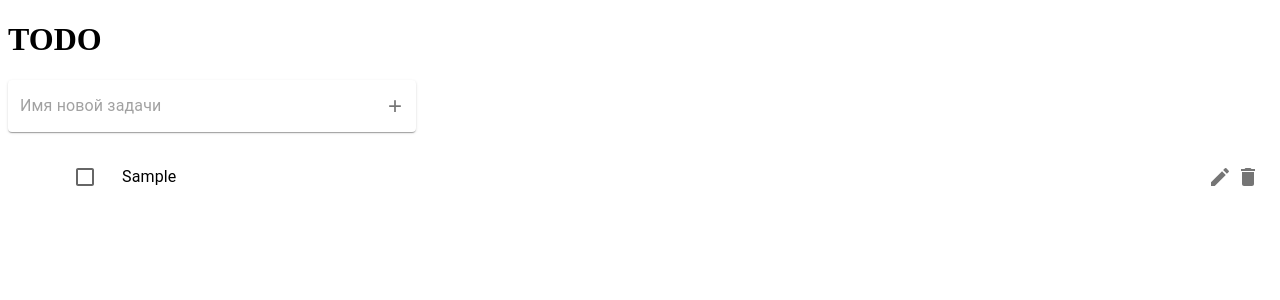
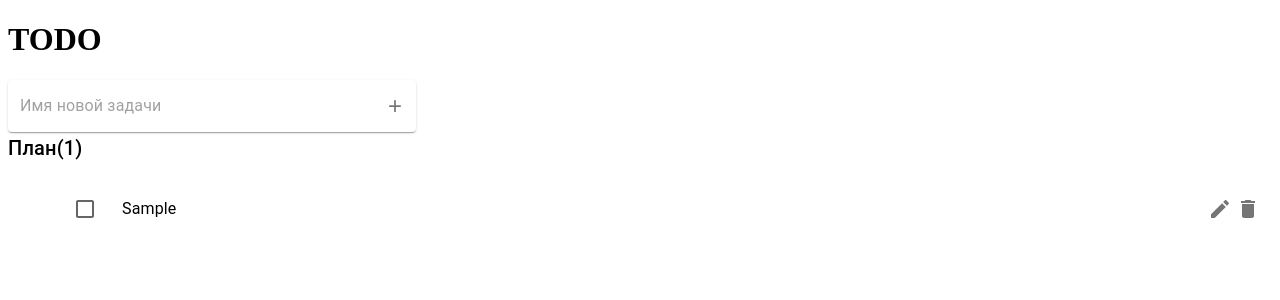
Before and after one commit to KISdev0/TODO-react, a React (Vite) app: page / in a window 1280 px wide. Both pictures are taken after typing "Sample" into the empty fields and a click on the button "search". Shown: the top 300 px of the page. Built offline with nearby package versions, Linux system fonts and the light colour scheme.

Commit message:
добавили категории

```diff
--- a/src/ui/TodoList/TodoList.tsx
+++ b/src/ui/TodoList/TodoList.tsx
@@ -1,10 +1,25 @@
 import { TodoListProps } from "../../Types";
 import { TodoItem } from "../TodoItem/TodoItem";
+import { Box, Typography } from "@mui/material";
 
-export const TodoList = ({ todos, onDelete, onToggle, onEdit }: TodoListProps) => {
+export const TodoList = ({
+  todos,
+  onDelete,
+  onToggle,
+  onEdit,
+}: TodoListProps) => {
+  const activeTodos = todos.filter((todo) => !todo.completed);
+  const completedTodos = todos.filter((todo) => todo.completed);
+
   return (
+    <Box>
+      {activeTodos.length > 0 && (
+        <Box>
+          <Typography variant="h6" component="h2" gutterBottom>
+            План({activeTodos.length})
+          </Typography>
           <ul>
-      {todos.map((todo) => (
+            {activeTodos.map((todo) => (
               <TodoItem
                 key={todo.id}
                 todo={todo}
@@ -14,5 +29,26 @@ export const TodoList = ({ todos, onDelete, onToggle, onEdit }: TodoListProps) =
               />
             ))}
           </ul>
+        </Box>
+      )}
+      {completedTodos.length > 0 && (
+        <Box>
+          <Typography variant="h6" component="h2" gutterBottom>
+            Готово({completedTodos.length})
+          </Typography>
+          <ul>
+            {completedTodos.map((todo) => (
+              <TodoItem
+                key={todo.id}
+                todo={todo}
+                onDelete={onDelete}
+                onToggle={onToggle}
+                onEdit={onEdit}
+              />
+            ))}
+          </ul>
+        </Box>
+      )}
+    </Box>
   );
 };
```
Lines whose indentation alone changed are shown as unchanged.
